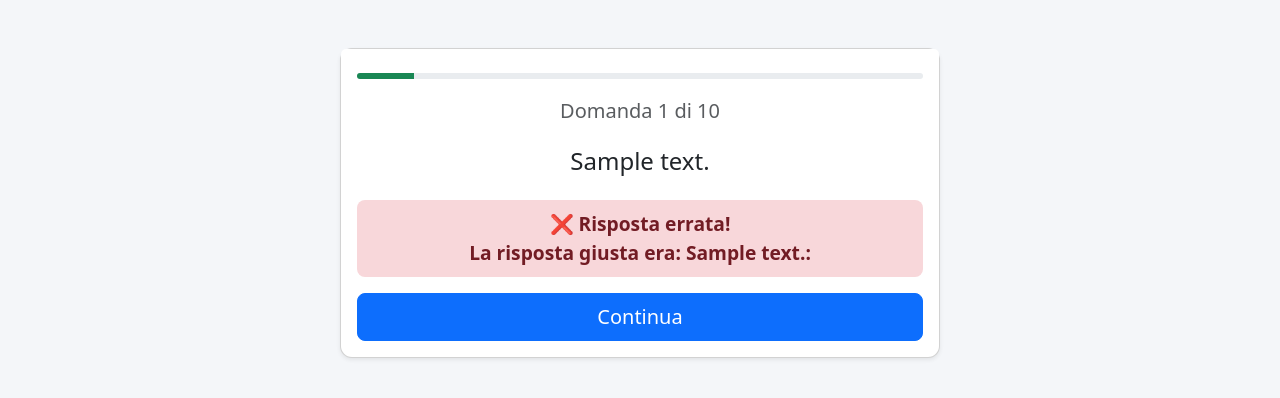
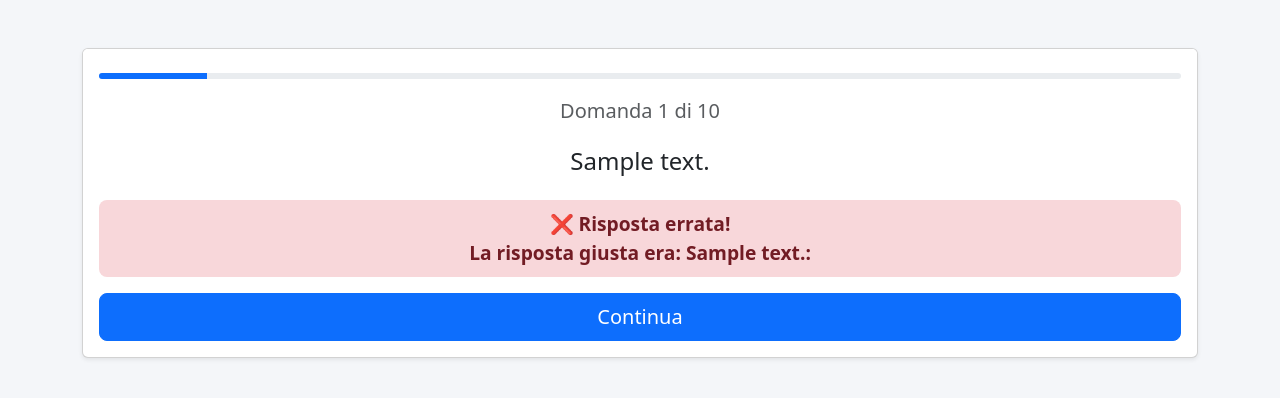
Before and after one commit to Antonino545/GenQuizFromText, a Flask app: template templates/quiz.html in a window 1280 px wide. Shown: the top 398 px of the page. Run offline with Flask 3, Linux system fonts and the light colour scheme; the template is opened without the code that fills it: most values are stand-ins (such as "Sample title", 1, 10 or a date in 2020); parts of the project's set-up code (start-up, migrations or seed data) failed here and were passed over.

Commit message:
Refactor quiz HTML and app.py for improved styling and question parsing

```diff
--- a/app.py
+++ b/app.py
@@ -37,10 +37,9 @@ class QuizParser:
 
             # Parse questions
             question_blocks = re.findall(r'(\d+)\.\s+([^*]+)(?:\s*\*\s*([^1-9]+))+', content)
-
             for block in question_blocks:
                 question_num = int(block[0])
-                question_text = block[1].strip()
+                question_text = block[1].strip().split('\n')[0]
 
                 # Find all options for this question
                 options_pattern = r'\*\s*\(([a-d])\)\s*([^\*]+?)(?=\*\s*\([a-d]\)|$)'
@@ -48,7 +47,7 @@ class QuizParser:
 
                 # Extract only the first 4 options
                 options = [(letter, text.split('\n')[0].strip()) for letter, text in options_matches[:4]]
-
+                if question_text == "": continue
                 # Create Question object
                 if question_num in self.answers:
                     self.questions.append(Question(
@@ -112,6 +111,7 @@ def quiz():
             answers[str(question.number)] = user_answer
             session["answers"] = answers
 
+
     return render_template("quiz.html",
                            question=question,
                            current_index=current_index + 1,
--- a/templates/quiz.html
+++ b/templates/quiz.html
@@ -8,18 +8,12 @@
       body {
         background-color: #f4f6f9;
       }
-      .quiz-card {
-        border-radius: 12px;
-        max-width: 600px;
-        margin: 0 auto;
-        box-shadow: 0 4px 6px rgba(0,0,0,0.1);
-      }
+
       .form-check {
         margin-bottom: 1rem;
       }
       .form-check-input:checked + .form-check-label {
         font-weight: bold;
-        color: #198754;
       }
       .progress {
         height: 6px;
@@ -45,10 +39,10 @@
   </head>
   <body>
     <div class="container mt-5">
-      <div class="quiz-card card shadow-sm">
+      <div class=" card shadow-sm">
         <div class="card-header bg-white border-0 pt-4 pb-0">
           <div class="progress">
-            <div class="progress-bar bg-success" role="progressbar"
+            <div class="progress-bar bg-primary" role="progressbar"
                  style="width: {{ (current_index / total) * 100 }}%"
                  aria-valuenow="{{ current_index }}"
                  aria-valuemin="0"
@@ -99,7 +93,7 @@
               </div>
               {% endfor %}
               <div class="d-grid">
-                <button type="submit" class="btn btn-success btn-lg mt-3">
+                <button type="submit" class="btn btn-primary btn-lg mt-3">
                   Invia Risposta
                 </button>
               </div>
```
